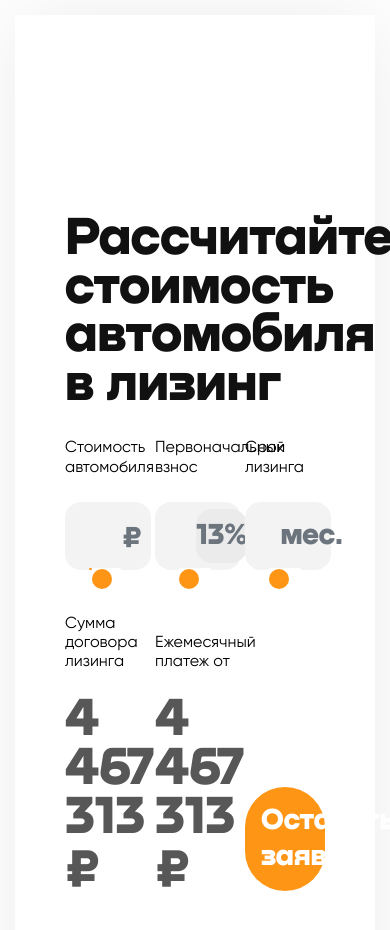
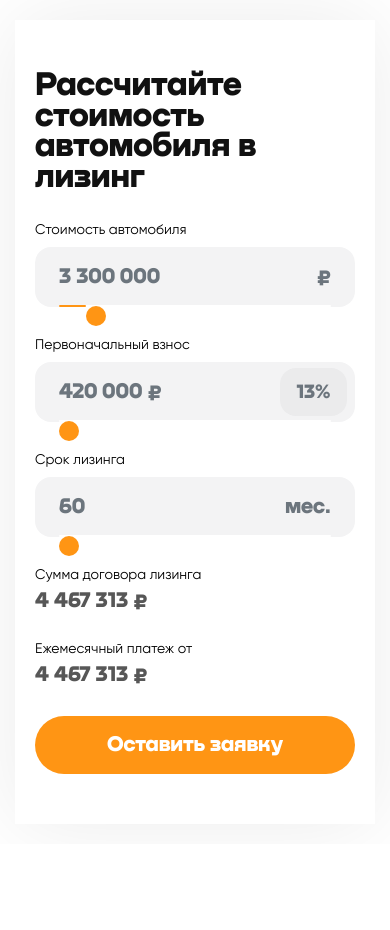
Before and after one commit to nikita-developer/oxem, a Vue app: page / in a window 390 px wide. Shown: the top 930 px of the page. After the commit the page ends 844 px from the top, so only its background shows below. Built offline with nearby package versions, Linux system fonts and the light colour scheme.

Commit message:
адаптив

```diff
--- a/src/components/Calculator/Calculator.vue
+++ b/src/components/Calculator/Calculator.vue
@@ -47,11 +47,11 @@
                     <Slider class="calculator-field__range" />
                 </div>
             </div>
-            <div class="calculator__item">
+            <div class="calculator__item calculator__item--five-percent">
                 <p class="calculator__name">Сумма договора лизинга</p>
                 <div class="calculator__result">4 467 313 ₽</div>
             </div>
-            <div class="calculator__item">
+            <div class="calculator__item calculator__item--five-percent">
                 <p class="calculator__name">Ежемесячный платеж от</p>
                 <div class="calculator__result">4 467 313 ₽</div>
             </div>
--- a/src/components/Calculator/styles/calculator-field.scss
+++ b/src/components/Calculator/styles/calculator-field.scss
@@ -11,6 +11,11 @@
         font-weight: 900 !important;
         font-size: 30px !important;
         color: #575757 !important;
+
+        @media (max-width: 480px) {
+            height: 60px !important;
+            font-size: 22px !important;
+        }
     }
 
     &__info {
@@ -21,13 +26,19 @@
         font-family: 'Nekst-Black' !important;
         font-weight: 900 !important;
         font-size: 30px !important;
+        padding-right: 24px !important;
+
+        @media (max-width: 480px) {
+            font-size: 22px !important;
+        }
 
         &--percent {
-            font-family: 'Nekst-Black';
-            font-weight: 900;
-            font-size: 20px;
-            padding-top: 0;
-            padding-bottom: 0;
+            font-family: 'Nekst-Black' !important;
+            font-weight: 900 !important;
+            font-size: 20px !important;
+            padding-top: 0 !important;
+            padding-bottom: 0 !important;
+            padding-right: 0.5rem !important;
 
             & span {
                 display: flex;
@@ -37,6 +48,11 @@
                 height: 54px;
                 background-color: #ebebec;
                 border-radius: 16px;
+
+                @media (max-width: 480px) {
+                    width: 67px;
+                    height: 48px;
+                }
             }
         }
     }
--- a/src/components/Calculator/styles/calculator.scss
+++ b/src/components/Calculator/styles/calculator.scss
@@ -5,6 +5,12 @@
         margin-right: -5px;
         margin-left: -5px;
         margin-top: -45px;
+
+        @media (max-width: 1024px) {
+            margin-top: -30px;
+            margin-right: 0;
+            margin-left: 0;
+        }
     }
 
     &__item {
@@ -16,10 +22,30 @@
         margin-right: 5px;
         margin-left: 5px;
         margin-top: 45px;
+
+        @media (max-width: 1024px) {
+            width: 100%;
+            margin-top: 30px;
+            margin-right: 0;
+            margin-left: 0;
+
+            &--five-percent {
+                width: 50%;
+
+                @media (max-width: 767px) {
+                    width: 100%;
+                }
+            }
+        }
     }
 
     &__name {
         margin-bottom: 24px;
+
+        @media (max-width: 480px) {
+            font-size: 14px;
+            margin-bottom: 8px;
+        }
     }
 
     &__result {
@@ -28,6 +54,10 @@
         font-size: 54px;
         line-height: 0.9;
         color: #575757;
+
+        @media (max-width: 480px) {
+            font-size: 22px !important;
+        }
     }
 
     &__btn {
@@ -40,5 +70,13 @@
         font-weight: 900;
         font-size: 30px;
         color: #fff;
+
+        @media (max-width: 1024px) {
+            max-width: 345px;
+        }
+
+        @media (max-width: 480px) {
+            font-size: 22px !important;
+        }
     }
 }
--- a/src/components/PriceLeasing/styles/price-leasing.scss
+++ b/src/components/PriceLeasing/styles/price-leasing.scss
@@ -1,6 +1,10 @@
 .price-leasing {
     padding: 200px 50px;
     box-shadow: 0px 0 80px 0px rgb(0 0 0 / 8%);
+
+    @media (max-width: 480px) {
+        padding: 50px 20px;
+    }
 
     &__title {
         max-width: 750px;
@@ -10,5 +14,9 @@
         line-height: 0.9;
         color: #111111;
         margin-bottom: 30px;
+
+        @media (max-width: 480px) {
+            font-size: 34px;
+        }
     }
 }
```
